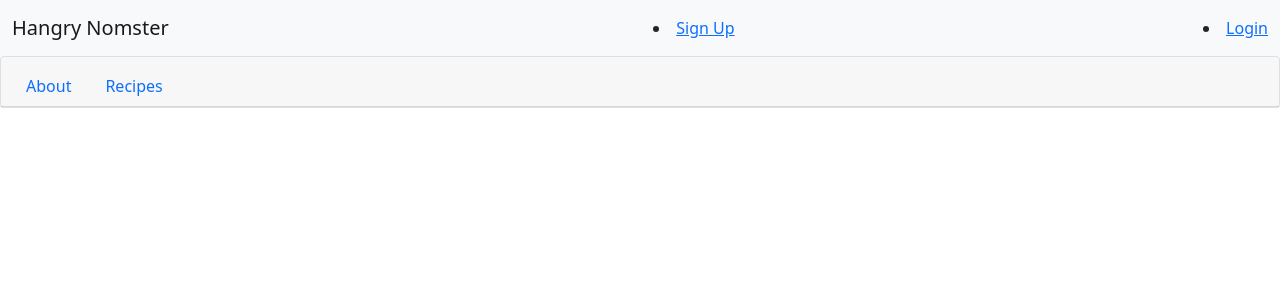
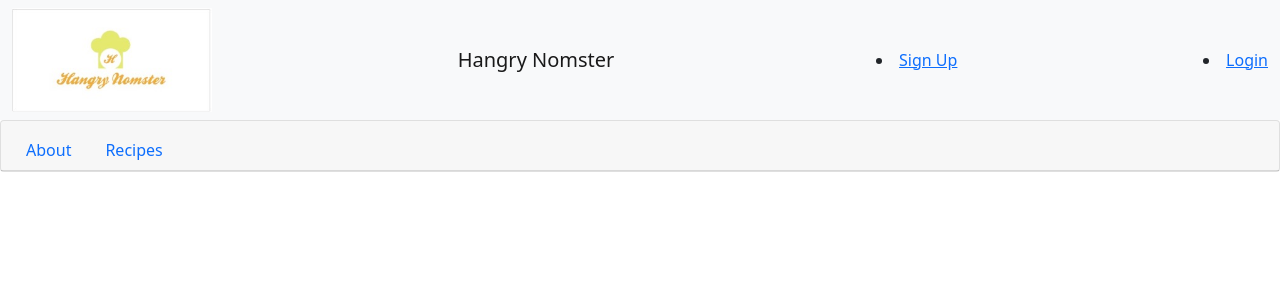
Before and after one commit to AydaMkd/milestoneProject3-frontend, a React (Create React App) app: page / in a window 1280 px wide. Shown: the top 300 px of the page. Built offline with nearby package versions, Linux system fonts and the light colour scheme; no server answers.

Commit message:
hangry logo

```diff
--- a/src/App.css
+++ b/src/App.css
@@ -36,3 +36,8 @@
     transform: rotate(360deg);
   }
 }
+
+.HangryLogo {
+  max-width: 25vh;
+  max-height: 25vh;
+}
--- a/src/components/HeaderBar.js
+++ b/src/components/HeaderBar.js
@@ -7,7 +7,7 @@ import NavDropdown from "react-bootstrap/NavDropdown";
 import { useState, useEffect, useContext } from "react";
 import { useNavigate } from "react-router";
 import { CurrentUser } from "../contexts/CurrentUser";
-import { Card } from "react-bootstrap";
+import { Image } from "react-bootstrap";
 
 function HeaderBar() {
   const navigate = useNavigate();
@@ -49,12 +49,10 @@ function HeaderBar() {
 
     <Navbar bg="light" expand="lg">
       <Container fluid>
+        <Image className="HangryLogo" src="./images/HangryLogo.jpeg" />
         <Navbar.Brand href="#">Hangry Nomster</Navbar.Brand>
-
         {loginActions}
         <Navbar.Toggle aria-controls="navbarScroll" />
-
-
       </Container>
     </Navbar>
   );
```
